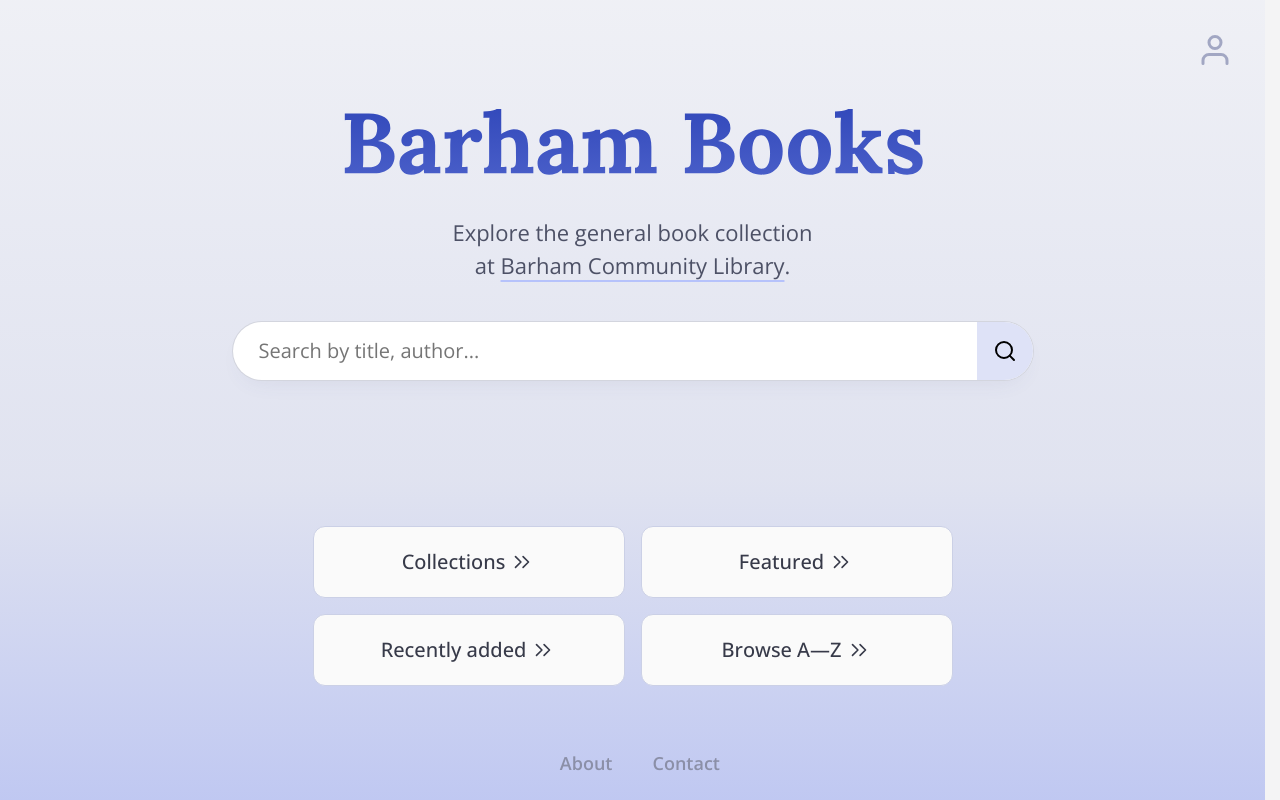
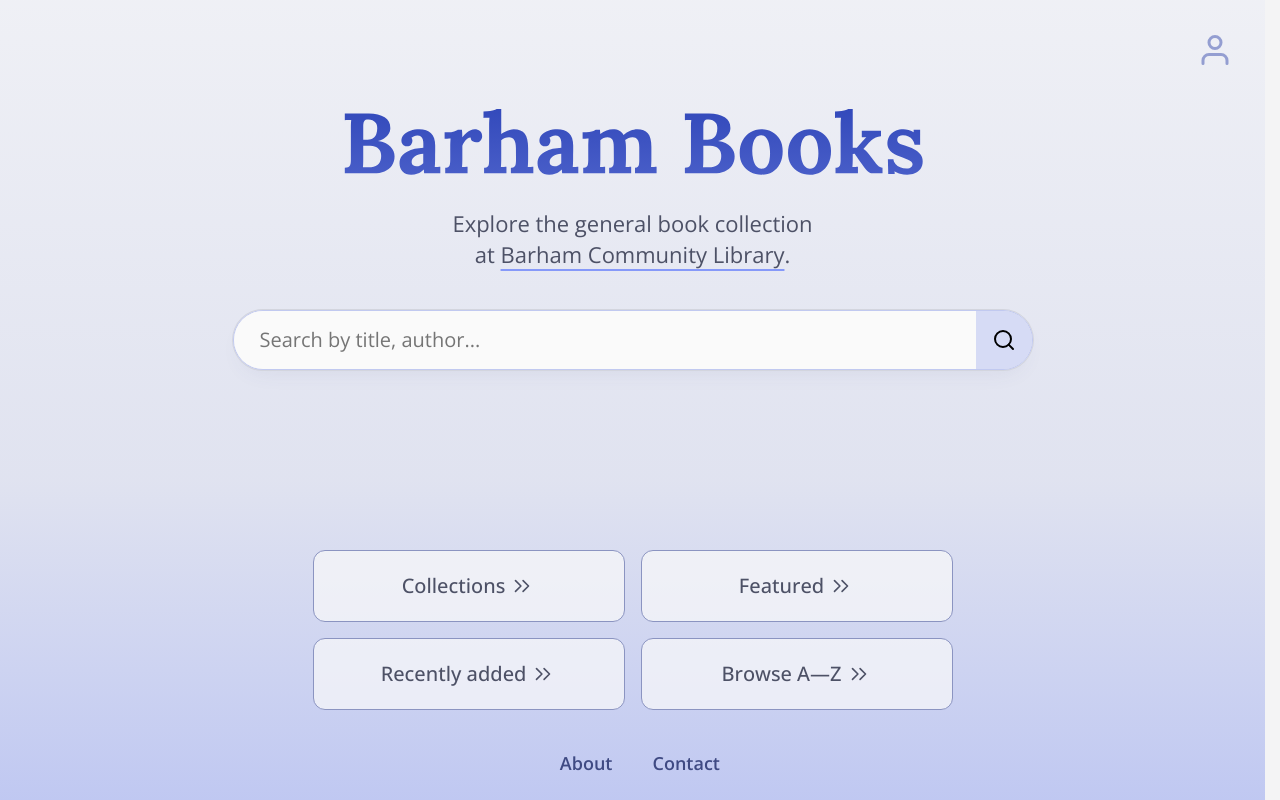
Before and after one commit to shisinbin/barham-books, a Django app: page / in a window 1280 px wide. Run offline with Django 3.2, Linux system fonts and the light colour scheme; parts of the project's set-up code (start-up, migrations or seed data) failed here and were passed over; some libraries are stand-ins or nearby versions.

Commit message:
Finish making changes to homepage

```diff
--- a/blib/static/css/pages/home.css
+++ b/blib/static/css/pages/home.css
@@ -8,6 +8,8 @@
 
     --br-search: 8px;
     --br-nav: 8px;
+
+    --bg-search: hsl(0, 0%, 98%);
 
     --clear-button-height: calc(32 / 16 * 1rem);
     --clear-icon-size: calc(20 / 16 * 1rem);
@@ -22,6 +24,25 @@
     --font-size-nav-1: var(--fs-16);
     --font-size-nav-2: var(--fs-18);
     --font-size-nav-3: var(--fs-20);
+
+    --shadow-search-latent:
+      0 0 0 1px hsl(var(--hue-primary), 15%, 85%),
+      0 10px 25px -12px hsl(var(--hue-primary), 30%, 40%, 0.12);
+    --shadow-search-active:
+      0 0 0 1px hsl(var(--hue-primary), 45%, 50%, 0.5),
+      0 12px 30px -10px hsl(var(--hue-primary), 40%, 50%, 0.18);
+
+    /* --p-nav-bg: hsl(var(--hue-primary), 5%, 98%); */
+    --p-nav-bg: hsl(var(--hue-primary), 5%, 98%, 0.7);
+
+    /* --p-nav-bg-hover: hsl(var(--hue-primary), 30%, 96%); */
+    --p-nav-bg-hover: hsl(var(--hue-primary), 100%, 98%, 1);
+
+    /* --p-nav-border-color: hsl(var(--hue-primary), 15%, 85%); */
+    --p-nav-border-color: hsl(var(--hue-primary), 30%, 65%);
+
+    /* --p-nav-border-color-hover: hsl(var(--hue-primary), 45%, 75%); */
+    --p-nav-border-color-hover: hsl(var(--hue-primary), 50%, 55%);
 
     @media (width >= calc(600 / 16 * 1rem)) {
       --br-search: 32px;
@@ -101,13 +122,13 @@
     .home__account-icon {
       width: calc(28 / 16 * 1rem);
       fill: transparent;
-      stroke: hsl(var(--hue-primary), 22%, 70%);
+      stroke: hsl(var(--hue-primary), 40%, 70%);
       transition: 100ms ease-in-out;
       transition-property: fill, stroke;
 
       &:hover {
-        fill: hsl(var(--hue-primary), 28%, 60%);
-        stroke: hsl(var(--hue-primary), 28%, 60%);
+        fill: hsl(var(--hue-primary), 90%, 75%);
+        stroke: hsl(var(--hue-primary), 90%, 75%);
       }
 
       @media (width >= calc(600 / 16 * 1rem)) {
@@ -163,16 +184,17 @@
       color: hsl(var(--hue-primary), 14%, 35%);
       max-width: 42ch;
       justify-self: center;
-      line-height: 1.5;
+      line-height: 1.4;
       font-size: var(--font-size-lede);
 
       @media (width >= calc(600 / 16 * 1rem)) {
-        margin-block-start: var(--space-2);
+        /* margin-block-start: var(--space-2); */
+        margin-block-start: 1rem; /* logo image has some excess  */
       }
     }
 
     .home__name {
-      text-decoration: 2px underline hsl(var(--hue-primary), 90%, 85%);
+      text-decoration: 2px underline hsl(var(--hue-primary), 90%, 75%);
       text-underline-offset: 6px;
     }
 
@@ -186,7 +208,7 @@
     }
 
     .home__form {
-      max-width: 800px;
+      max-width: calc(800 / 16 * 1rem);
       margin-inline: auto;
       position: relative;
     }
@@ -196,21 +218,18 @@
       grid-template-columns: 1fr auto auto;
       align-items: center;
 
-      border-radius: var(--br-search);
       overflow: hidden;
 
-      background: white;
-      box-shadow:
-        0 0 0 1px hsl(var(--hue-primary), 15%, 85%),
-        0 10px 25px -12px hsl(var(--hue-primary), 30%, 40%, 0.12);
+      border: 1px solid hsl(var(--hue-primary), 62%, 85%);
+      border-radius: var(--br-search);
+      background: transparent;
+      box-shadow: var(--shadow-search-latent);
 
       transition: 50ms ease-in-out;
       transition-property: box-shadow, border-radius;
 
       &:focus-within {
-        box-shadow:
-          0 0 0 1px hsl(var(--hue-primary), 45%, 50%, 0.5),
-          0 12px 30px -10px hsl(var(--hue-primary), 40%, 50%, 0.18);
+        box-shadow: var(--shadow-search-active);
       }
 
       &:has(+ .search__autocomplete:not([hidden])) {
@@ -221,7 +240,7 @@
 
     .home__search-input {
       border: none;
-      background: transparent;
+      background: var(--bg-search);
 
       padding-inline: var(--pad-inline-start-input)
         var(--pad-inline-end-input);
@@ -231,29 +250,39 @@
       outline: none;
       min-width: 0;
 
-      &:not(:placeholder-shown) + .home__clear-button {
+      &:not(:placeholder-shown)
+        + .home__clear-button-wrapper
+        .home__clear-button {
         opacity: 1;
         pointer-events: auto;
       }
     }
 
+    .home__clear-button-wrapper {
+      background: var(--bg-search);
+      height: 100%;
+      display: grid;
+      place-content: center;
+      padding-inline-end: 8px;
+    }
+
     .home__clear-button {
-      background: transparent;
       border: none;
       cursor: pointer;
 
       height: var(--clear-button-height);
       width: var(--clear-button-height);
-      margin-inline-end: 8px;
+
       display: grid;
       place-content: center;
+
       pointer-events: none;
       opacity: 0;
       transition: 100ms ease-in-out;
       transition-property: opacity;
 
       &:hover .search__clear-icon path {
-        stroke: var(--color-clear-button-hover);
+        stroke: hsl(var(--hue-primary), 58%, 55%);
       }
 
       &:focus {
@@ -263,7 +292,6 @@
     }
 
     .search__clear-icon {
-      height: var(--clear-icon-size);
       width: var(--clear-icon-size);
 
       & path {
@@ -272,14 +300,16 @@
     }
 
     .home__submit-button-wrapper {
-      background: hsl(var(--hue-primary), 60%, 92%);
+      /* background: hsl(var(--hue-primary), 60%, 92%); */
+      background: hsl(var(--hue-primary), 62%, 90%);
       height: 100%;
       transition: 150ms ease-in-out;
       transition-property: background;
 
       &:hover,
       &:focus-within {
-        background: hsl(var(--hue-primary), 60%, 88%);
+        /* background: hsl(var(--hue-primary), 60%, 88%); */
+        background: hsl(var(--hue-primary), 65%, 85%);
       }
     }
 
@@ -301,6 +331,7 @@
       top: 100%;
       left: 0;
       right: 0;
+      z-index: 1;
 
       list-style: none;
       padding: 0;
@@ -311,9 +342,7 @@
       background: hsl(var(--hue-primary), 40%, 90%);
       text-align: start;
 
-      box-shadow:
-        0 0 0 1px hsl(var(--hue-primary), 45%, 50%, 0.5),
-        0 12px 30px -10px hsl(var(--hue-primary), 40%, 50%, 0.18);
+      box-shadow: var(--shadow-search-active);
     }
 
     .search__autocomplete li {
@@ -338,7 +367,7 @@
       grid-auto-rows: 1fr;
       gap: 12px;
       grid-template-columns: repeat(2, 1fr);
-      max-width: 640px;
+      max-width: calc(640 / 16 * 1rem);
       margin-inline: auto;
       padding: 0;
       list-style: none;
@@ -353,31 +382,27 @@
       font-size: var(--font-size-nav-2);
     }
 
-    /* .home__primary-nav li:nth-child(-n + 2) a {
-      font-weight: 600;
-      font-size: var(--font-size-nav-3);
-    } */
-
     .home__primary-nav a {
       display: grid;
       grid-template-columns: auto var(--chevron-icon-width);
       gap: 4px;
       place-content: center;
       padding: 16px;
-      background: hsl(var(--hue-primary), 5%, 98%);
-      border: 1px solid hsl(var(--hue-primary), 35%, 85%);
+      background: var(--p-nav-bg);
+      border: 1px solid var(--p-nav-border-color);
       border-radius: var(--br-nav);
       text-decoration: none;
-      color: inherit;
+      color: hsl(var(--hue-primary), 14%, 35%);
       font-weight: 500;
       transition: 150ms ease-in-out;
-      transition-property: background, border-color;
+      transition-property: background, border-color, color;
       height: 100%;
       word-break: break-word;
 
       &:hover {
-        background: hsl(var(--hue-primary), 30%, 96%);
-        border-color: hsl(var(--hue-primary), 45%, 75%);
+        background: var(--p-nav-bg-hover);
+        border-color: var(--p-nav-border-color-hover);
+        color: hsl(var(--hue-primary), 24%, 40%);
       }
 
       @media (hover: hover) {
@@ -402,10 +427,10 @@
 
     .home__secondary-nav {
       grid-area: nav-secondary;
-      margin-block: var(--space-3) var(--space-2);
+      margin-block: var(--space-2) var(--space-2);
 
       @media (width >= calc(600 / 16 * 1rem)) {
-        margin-block: var(--space-4) var(--space-2);
+        margin-block: var(--space-3) var(--space-2);
       }
     }
 
@@ -429,13 +454,13 @@
       font-size: var(--font-size-nav-1);
       font-weight: 600;
       text-decoration: none;
-      color: hsl(var(--hue-primary), 14%, 60%);
+      color: hsl(var(--hue-primary), 35%, 38%);
       margin: 0 0.75rem;
       text-underline-offset: 3px;
       transition: color 100ms ease-in-out;
 
       &:hover {
-        color: hsl(var(--hue-primary), 14%, 40%);
+        color: hsl(var(--hue-primary), 50%, 30%);
         text-decoration: 2px underline;
       }
     }
--- a/templates/pages/index.html
+++ b/templates/pages/index.html
@@ -51,12 +51,14 @@
           <div class="home__search-control">
             <input type="text" name="q" minlength="3" maxlength="64" required placeholder="Search by title, author..." role="combobox" aria-autocomplete="list" aria-expanded="false" aria-controls="home-autocomplete" class="home__search-input" id="home-search-input" />
 
+            <div class="home__clear-button-wrapper">
               <button type="button" class="home__clear-button search__clear-button" aria-label="Clear search">
                 <svg class="icon search__clear-icon" width="25" height="26" viewBox="0 0 25 26" fill="none" xmlns="http://www.w3.org/2000/svg">
                   <path d="M24.1955 0.706895L0.711294 24.7008" stroke="#b4b5b9ff" stroke-width="2" />
                   <path d="M0.723022 0.706909L24.1838 24.7008" stroke="#b4b5b9ff" stroke-width="2" />
                 </svg>
               </button>
+            </div>
 
             <div class="home__submit-button-wrapper">
               <button type="submit" class="home__submit-button" aria-label="Search">
```
Lines whose indentation alone changed are shown as unchanged.
